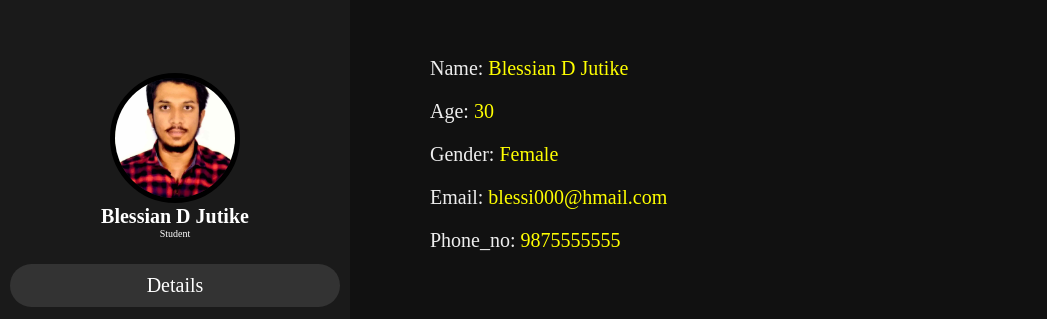
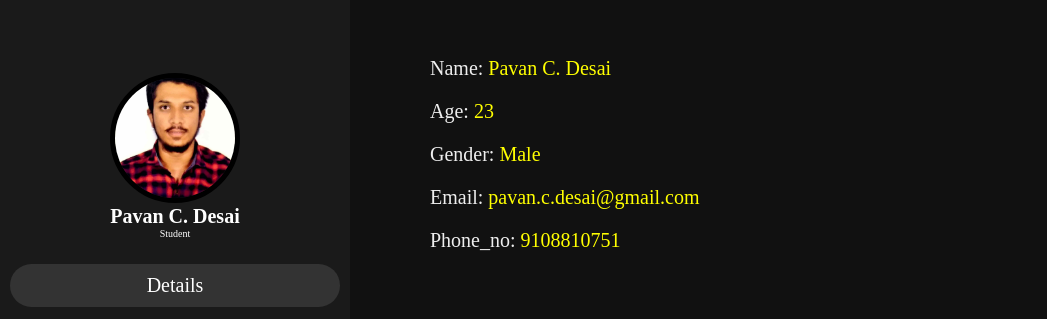
Before and after one commit to P1010pavan/pavan.github.io, a plain HTML site: page index.html in a window 1280 px wide. Shown: the part 111-430 px from the top of the page, without its empty margins (0-1047 px from the left). Drawn offline with Linux system fonts and the light colour scheme.

Commit message:
Update index.html

```diff
--- a/index.html
+++ b/index.html
@@ -11,7 +11,7 @@
     <header>
        <div class="user">
        <img src="Pavan.jpg">
-       <h5 class="nm">Blessian D Jutike</h5>
+       <h5 class="nm">Pavan C. Desai</h5>
        <p class="jb">Student</p>
        </div>
        <nav class="nv">
@@ -27,11 +27,11 @@
         <h1 class="heading"><span>Details about me</span></h1>
         <div class="Row">
         <div class="det">
-             <h3><span>Name: </span>Blessian D Jutike</h3>
-             <h3><span>Age: </span>30</h3>
-             <h3><span>Gender: </span>Female</h3>
-             <h3><span>Email: </span>blessi000@hmail.com</h3>
-             <h3><span>Phone_no: </span>9875555555</h3>
+             <h3><span>Name: </span>Pavan C. Desai</h3>
+             <h3><span>Age: </span>23</h3>
+             <h3><span>Gender: </span>Male</h3>
+             <h3><span>Email: </span>pavan.c.desai@gmail.com</h3>
+             <h3><span>Phone_no: </span>9108810751
         </div>
     </div>
     </section>
```
